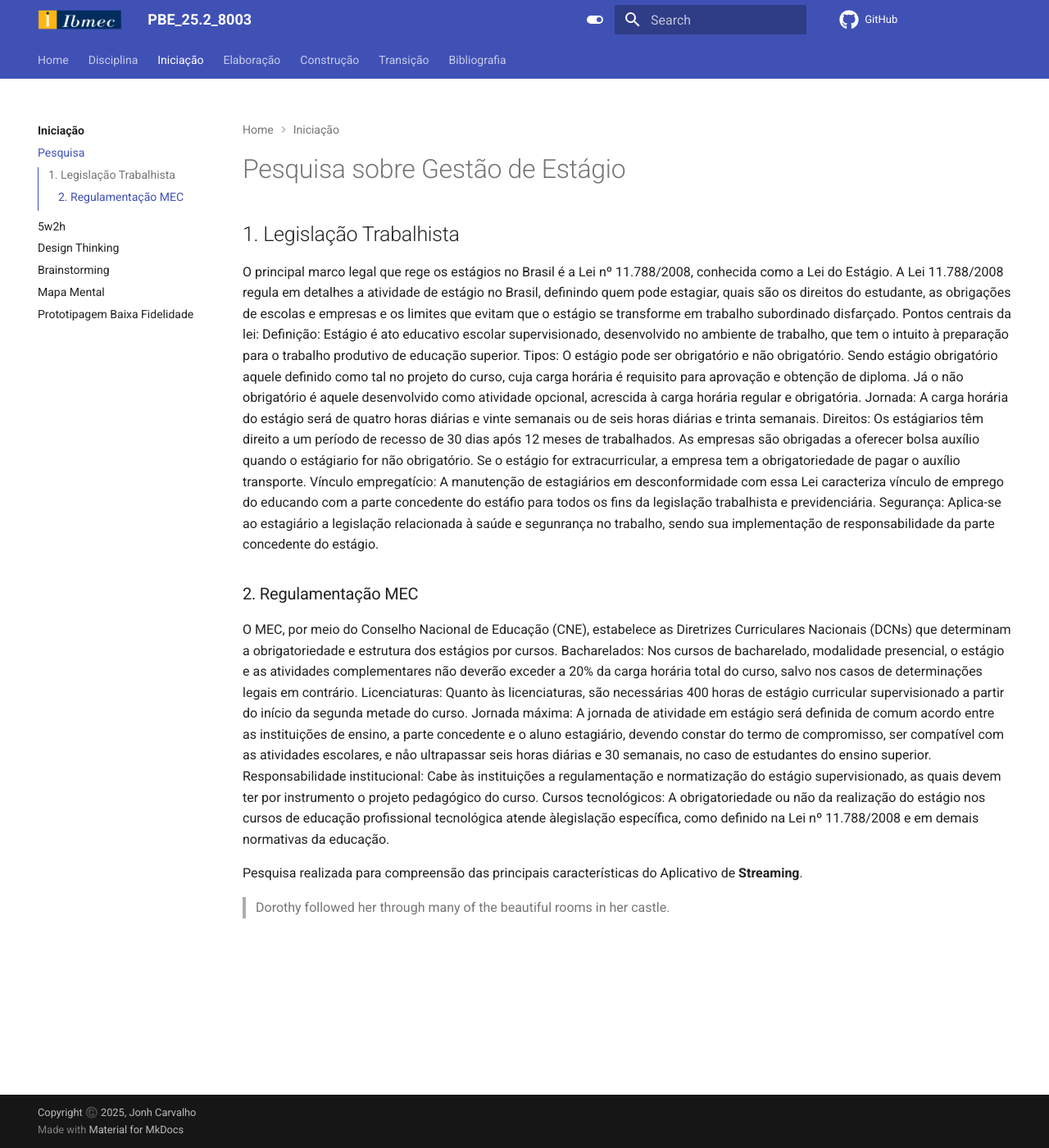
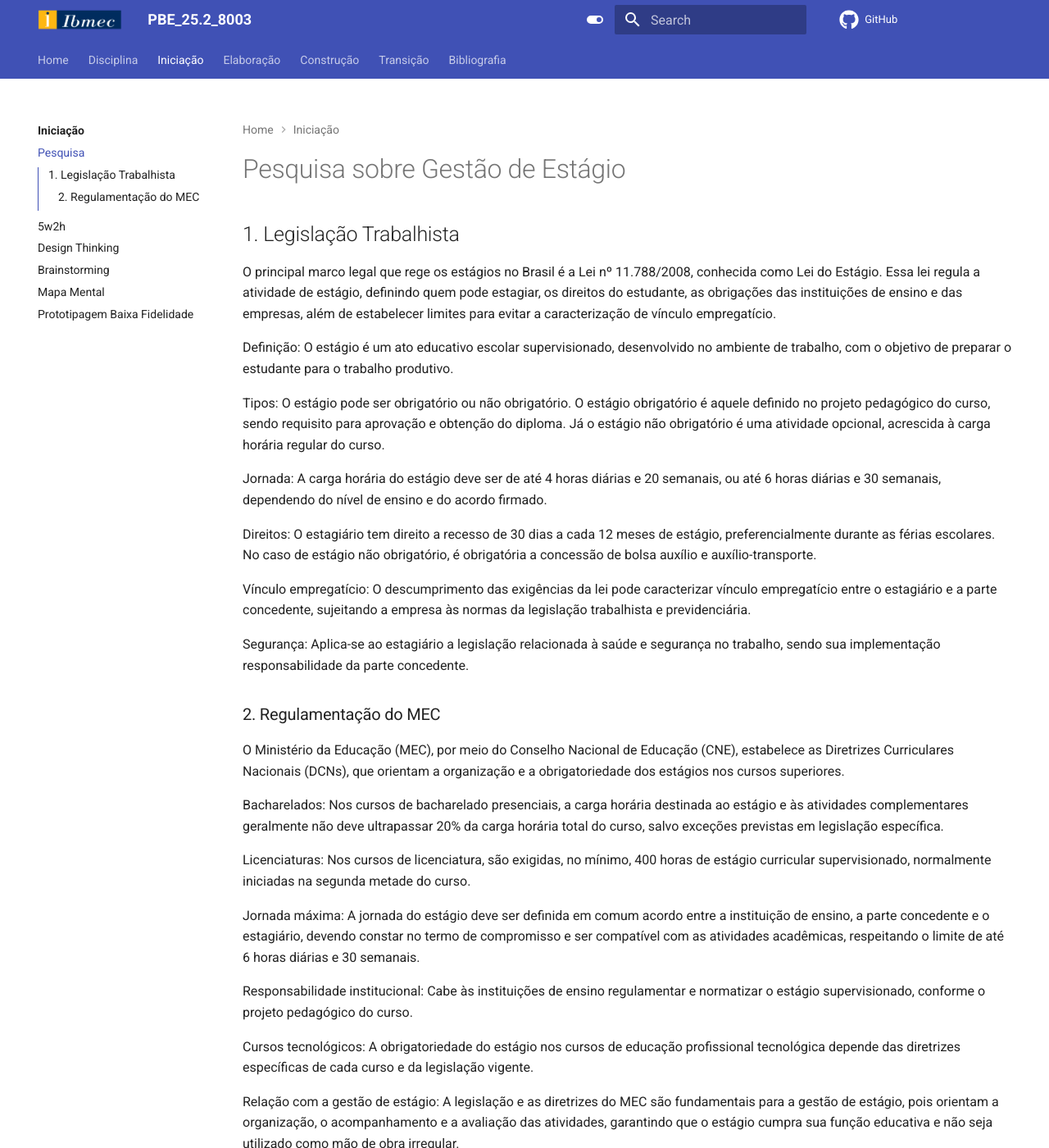
Before and after one commit to Projetos-de-Extensao/PBE_26.1_8001_VII, an MkDocs documentation site: the page built from docs/Iniciacao/pesquisa.md, in a window 1280 px wide and 1400 px high. Shown: the whole window at 82% size. Built offline with MkDocs 1.6.1 and Material for MkDocs 9.7.7, drawn with Linux system fonts in a browser that asks for light colours; comment, search, counter and statistics services are not loaded.

Commit message:
refinamento do texto da pesquisa
Conteúdo revisado sobre legislação trabalhista e normas do MEC referentes a estágios no Brasil, garantindo clareza e precisão das informações.

```diff
--- a/docs/Iniciacao/pesquisa.md
+++ b/docs/Iniciacao/pesquisa.md
@@ -4,22 +4,36 @@ title: Pesquisa sobre Gestão de estágio
 ---
 
 # Pesquisa sobre Gestão de Estágio
+
 ## 1. Legislação Trabalhista
-O principal marco legal que rege os estágios no Brasil é a Lei nº 11.788/2008, conhecida como a Lei do Estágio. A Lei 11.788/2008 regula em detalhes a atividade de estágio no Brasil, definindo quem pode estagiar, quais são os direitos do estudante, as obrigações de escolas e empresas e os limites que evitam que o estágio se transforme em trabalho subordinado disfarçado.
-Pontos centrais da lei:
-Definição: Estágio é ato educativo escolar supervisionado, desenvolvido no ambiente de trabalho, que tem o intuito à preparação para o trabalho produtivo de educação superior.
-Tipos: O estágio pode ser obrigatório e não obrigatório. Sendo estágio obrigatório aquele definido como tal no projeto do curso, cuja carga horária é requisito para aprovação e obtenção de diploma. Já o não obrigatório é aquele desenvolvido como atividade opcional, acrescida à carga horária regular e obrigatória.
-Jornada: A carga horária do estágio será de quatro horas diárias e vinte semanais ou de seis horas diárias e trinta semanais.
-Direitos: Os estágiarios têm direito a um período de recesso de 30 dias após 12 meses de trabalhados. As empresas são obrigadas a oferecer bolsa auxílio quando o estágiario for não obrigatório. Se o estágio for extracurricular, a empresa tem a obrigatoriedade de pagar o auxílio transporte.
-Vínculo empregatício: A manutenção de estagiários em desconformidade com essa Lei caracteriza vínculo de emprego do educando com a parte concedente do estáfio para todos os fins da legislação trabalhista e previdenciária.
-Segurança: Aplica-se ao estagiário a legislação relacionada à saúde e segunrança no trabalho, sendo sua implementação de responsabilidade da parte concedente do estágio.
-### 2. Regulamentação MEC
-O MEC, por meio do Conselho Nacional de Educação (CNE), estabelece as Diretrizes Curriculares Nacionais (DCNs) que determinam a obrigatoriedade e estrutura dos estágios por cursos.
-Bacharelados: Nos cursos de bacharelado, modalidade presencial, o estágio e as atividades complementares não deverão exceder a 20% da carga horária total do curso, salvo nos casos de determinações legais em contrário.
-Licenciaturas: Quanto às licenciaturas, são necessárias 400 horas de estágio curricular supervisionado a partir do início da segunda metade do curso.
-Jornada máxima: A jornada de atividade em estágio será definida de comum acordo entre as instituições de ensino, a parte concedente e o aluno estagiário, devendo constar do termo de compromisso, ser compatível com as atividades escolares, e nåo ultrapassar seis horas diárias e 30 semanais, no caso de estudantes do ensino superior.
-Responsabilidade institucional: Cabe às instituições a regulamentação e normatização do estágio supervisionado, as quais devem ter por instrumento o projeto pedagógico do curso.
-Cursos tecnológicos: A obrigatoriedade ou não da realização do estágio nos cursos de educação profissional tecnológica atende àlegislação específica, como definido na Lei nº 11.788/2008 e em demais normativas da educação.
+O principal marco legal que rege os estágios no Brasil é a Lei nº 11.788/2008, conhecida como Lei do Estágio. Essa lei regula a atividade de estágio, definindo quem pode estagiar, os direitos do estudante, as obrigações das instituições de ensino e das empresas, além de estabelecer limites para evitar a caracterização de vínculo empregatício.
+
+Definição: O estágio é um ato educativo escolar supervisionado, desenvolvido no ambiente de trabalho, com o objetivo de preparar o estudante para o trabalho produtivo.
+
+Tipos: O estágio pode ser obrigatório ou não obrigatório. O estágio obrigatório é aquele definido no projeto pedagógico do curso, sendo requisito para aprovação e obtenção do diploma. Já o estágio não obrigatório é uma atividade opcional, acrescida à carga horária regular do curso.
+
+Jornada: A carga horária do estágio deve ser de até 4 horas diárias e 20 semanais, ou até 6 horas diárias e 30 semanais, dependendo do nível de ensino e do acordo firmado.
+
+Direitos: O estagiário tem direito a recesso de 30 dias a cada 12 meses de estágio, preferencialmente durante as férias escolares. No caso de estágio não obrigatório, é obrigatória a concessão de bolsa auxílio e auxílio-transporte.
+
+Vínculo empregatício: O descumprimento das exigências da lei pode caracterizar vínculo empregatício entre o estagiário e a parte concedente, sujeitando a empresa às normas da legislação trabalhista e previdenciária.
+
+Segurança: Aplica-se ao estagiário a legislação relacionada à saúde e segurança no trabalho, sendo sua implementação responsabilidade da parte concedente.
+
+### 2. Regulamentação do MEC
+O Ministério da Educação (MEC), por meio do Conselho Nacional de Educação (CNE), estabelece as Diretrizes Curriculares Nacionais (DCNs), que orientam a organização e a obrigatoriedade dos estágios nos cursos superiores.
+
+Bacharelados: Nos cursos de bacharelado presenciais, a carga horária destinada ao estágio e às atividades complementares geralmente não deve ultrapassar 20% da carga horária total do curso, salvo exceções previstas em legislação específica.
+
+Licenciaturas: Nos cursos de licenciatura, são exigidas, no mínimo, 400 horas de estágio curricular supervisionado, normalmente iniciadas na segunda metade do curso.
+
+Jornada máxima: A jornada do estágio deve ser definida em comum acordo entre a instituição de ensino, a parte concedente e o estagiário, devendo constar no termo de compromisso e ser compatível com as atividades acadêmicas, respeitando o limite de até 6 horas diárias e 30 semanais.
+
+Responsabilidade institucional: Cabe às instituições de ensino regulamentar e normatizar o estágio supervisionado, conforme o projeto pedagógico do curso.
+
+Cursos tecnológicos: A obrigatoriedade do estágio nos cursos de educação profissional tecnológica depende das diretrizes específicas de cada curso e da legislação vigente.
+
+Relação com a gestão de estágio: A legislação e as diretrizes do MEC são fundamentais para a gestão de estágio, pois orientam a organização, o acompanhamento e a avaliação das atividades, garantindo que o estágio cumpra sua função educativa e não seja utilizado como mão de obra irregular.
 
 Pesquisa realizada para compreensão das principais características do Aplicativo de **Streaming**.
 
```
